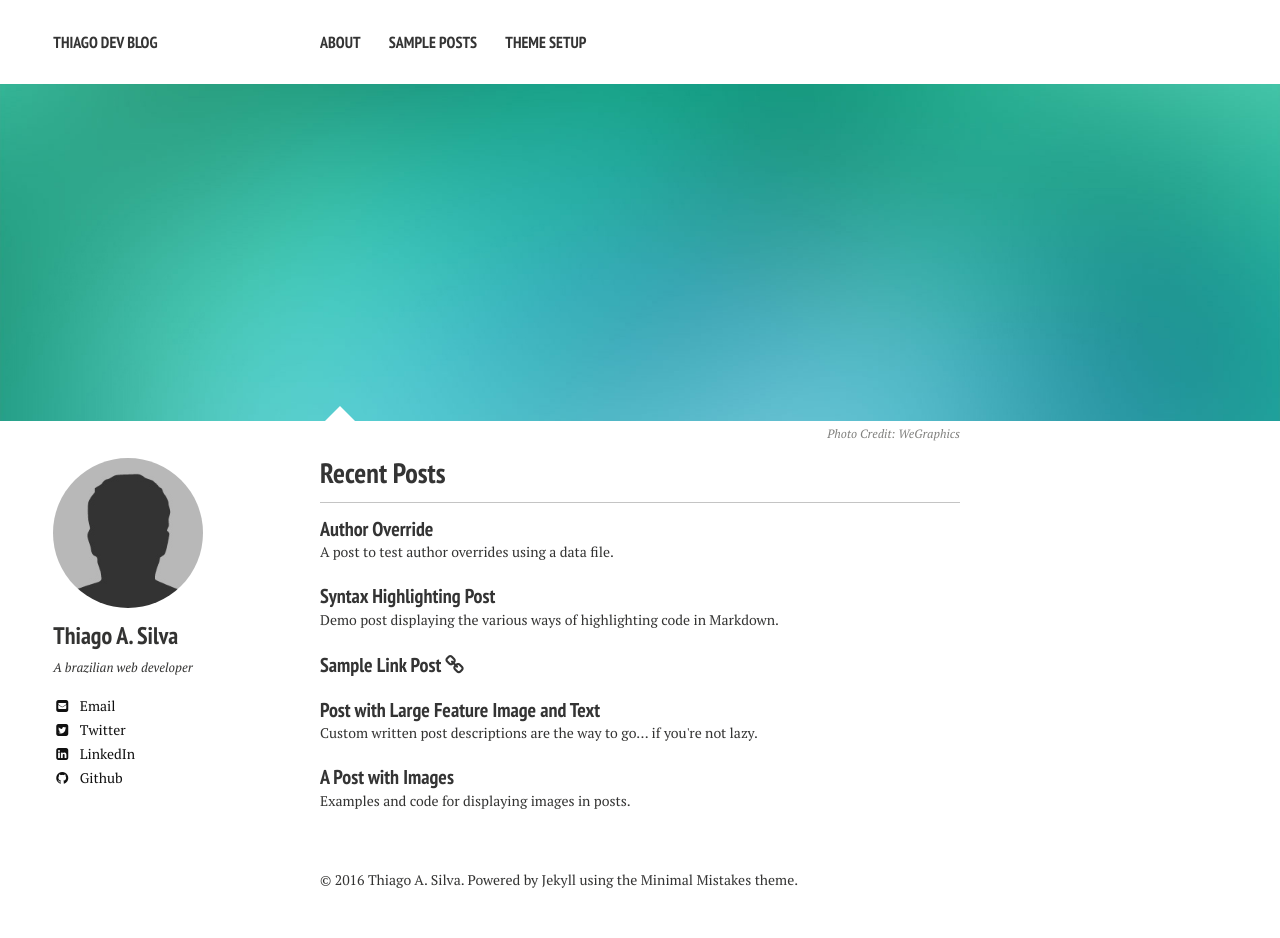
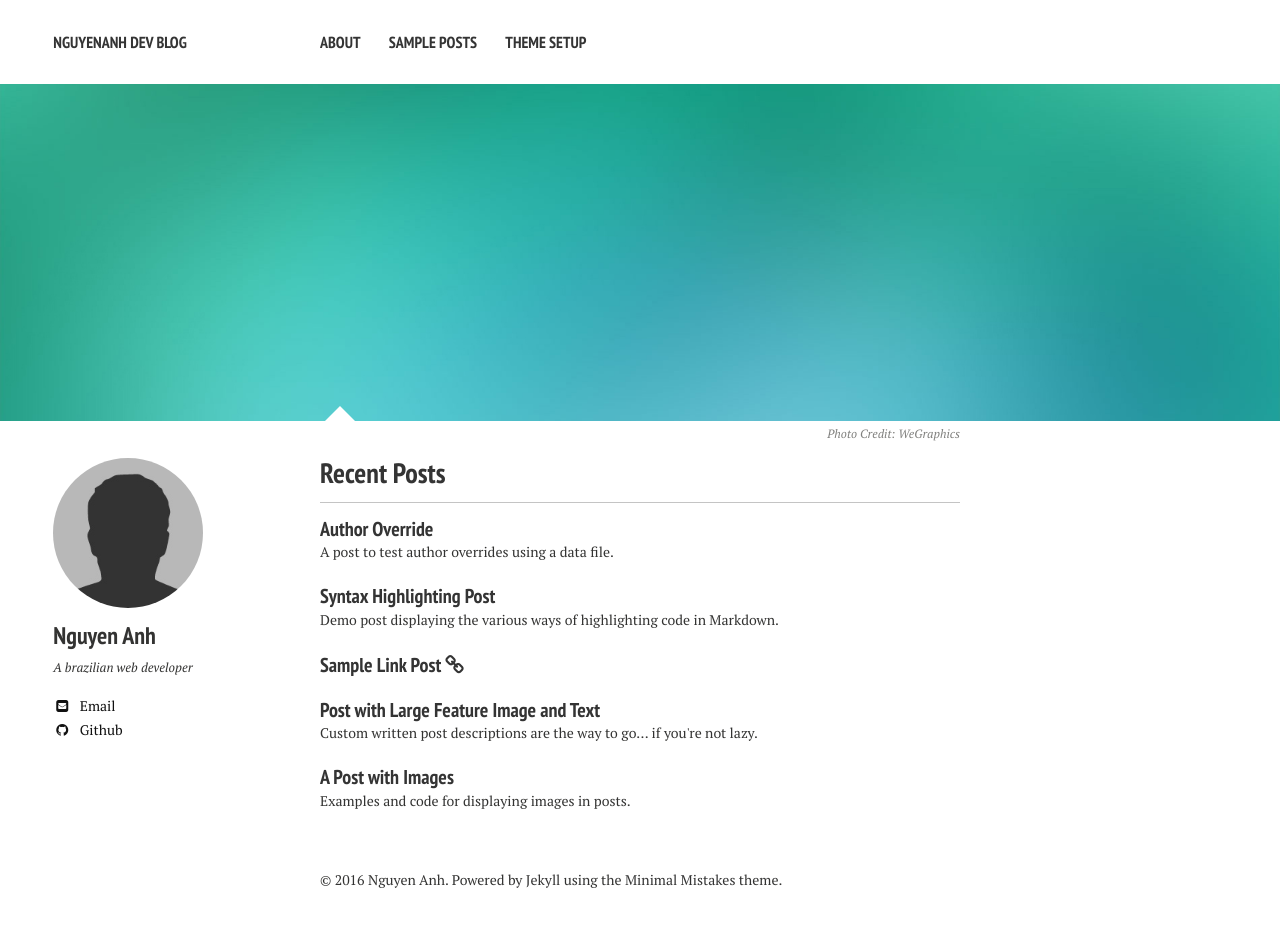
Before and after one commit to Nguyenanh/nguyenanh.github.io, a Jekyll site: the page built from index.md, in a window 1280 px wide. Built offline with Jekyll 4.4.1, drawn with Linux system fonts in a browser that asks for light colours; nearby versions of some CDN libraries.

Commit message:
chang config detail

```diff
--- a/_config.yml
+++ b/_config.yml
@@ -1,21 +1,21 @@
-title:            Thiago Dev Blog
-description:      My personal coding blog
+title:            NguyenAnh Dev Blog
+description:      Share is learning
 # Your site's domain goes here. Leave localhost server or blank when working locally.
 url:
-disqus_shortname: thiagoa
+disqus_shortname: Nguyen Anh
 
 # Owner/author information
 owner:
-  name:           Thiago A. Silva
+  name:           Nguyen Anh
   avatar:         bio-photo.jpg
   bio:            "A brazilian web developer"
-  email:          thiagoaraujos@gmail.com
+  email:          cauut2117610@gmail.com
   # Social networking links are used in author-bio sidebar. Update and remove as you like.
-  twitter:        thiagoaraujos
+  twitter:
   facebook:
-  github: "thiagoa"
+  github: "Nguyenanh"
   stackoverflow:
-  linkedin:       thiago-silva-4a665839
+  linkedin:
   instagram:
   lastfm:
   tumblr:
```
